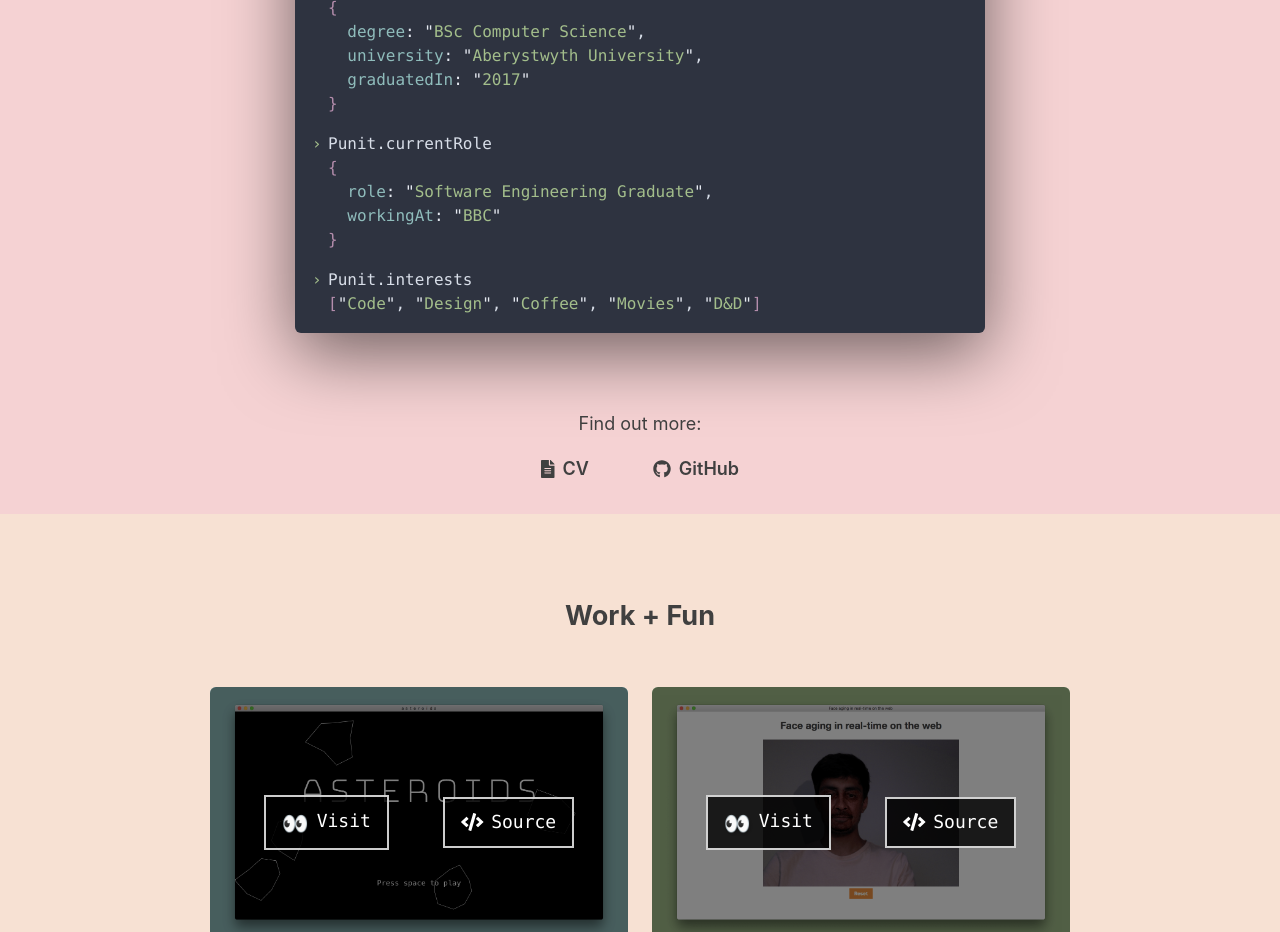
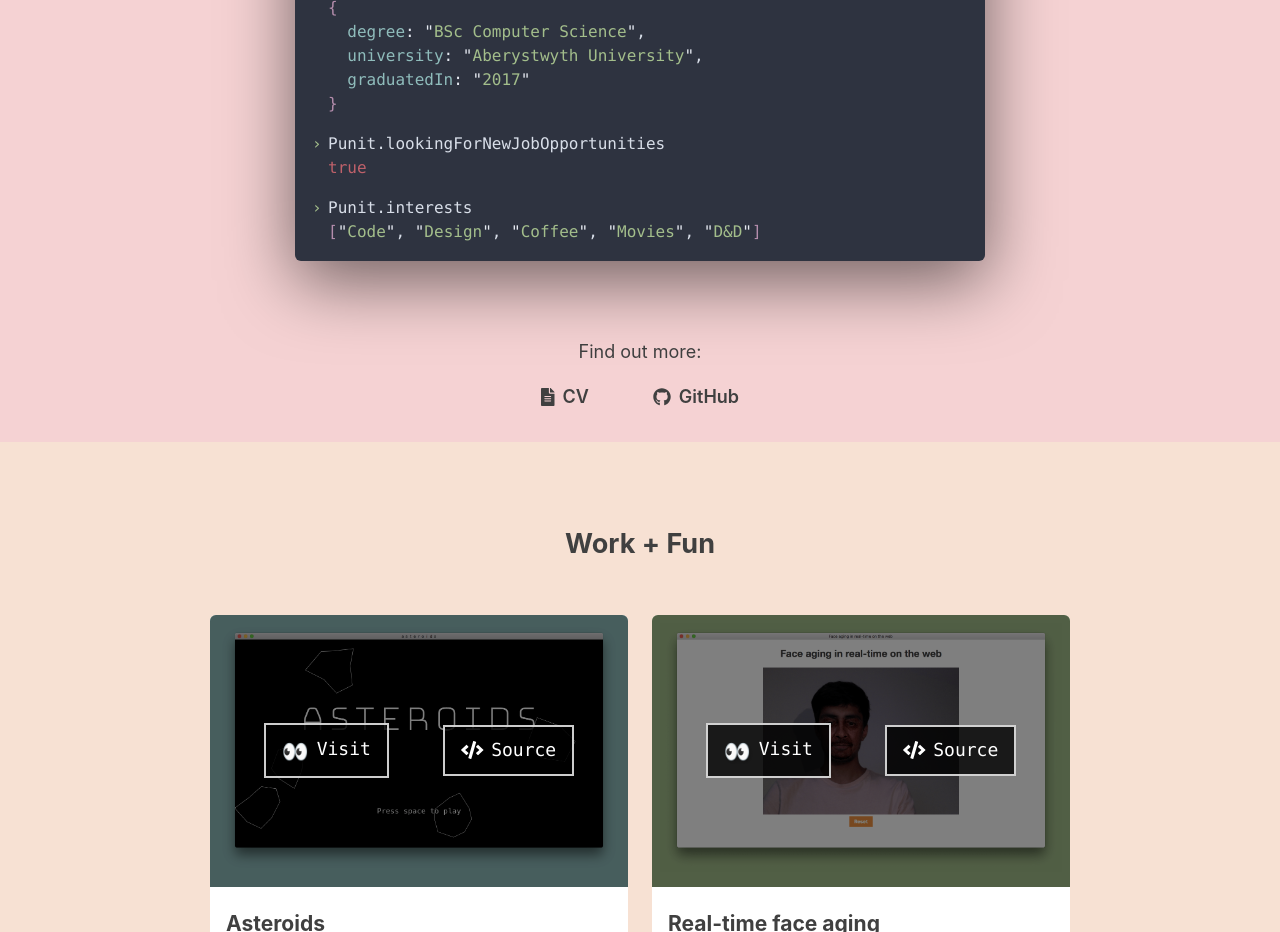
Before and after one commit to punit-shah/punit-shah.github.io, a React (Create React App) app: page / in a window 1280 px wide. Shown: the part 1160-2092 px from the top of the page. Built offline with nearby package versions, Linux system fonts and the light colour scheme.

Commit message:
Update job status in terminal

```diff
--- a/src/components/Terminal.js
+++ b/src/components/Terminal.js
@@ -19,6 +19,10 @@ const OutputComponent = ({ output }) => {
 
   if (typeof output === 'string') {
     return <CodeString>{output}</CodeString>;
+  }
+
+  if (typeof output === 'boolean') {
+    return <span style={{ color: '#bf616a' }}>{output.toString()}</span>;
   }
 
   return null;
--- a/src/sections/About.js
+++ b/src/sections/About.js
@@ -38,11 +38,8 @@ const About = forwardRef((props, ref) => (
           },
         },
         {
-          input: 'Punit.currentRole',
-          output: {
-            role: 'Software Engineering Graduate',
-            workingAt: 'BBC',
-          },
+          input: 'Punit.lookingForNewJobOpportunities',
+          output: true,
         },
         {
           input: 'Punit.interests',
```
